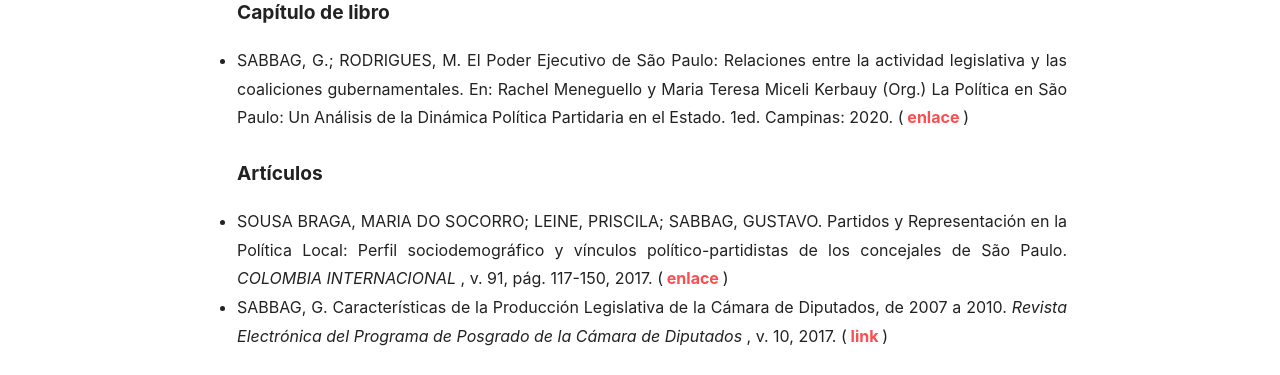
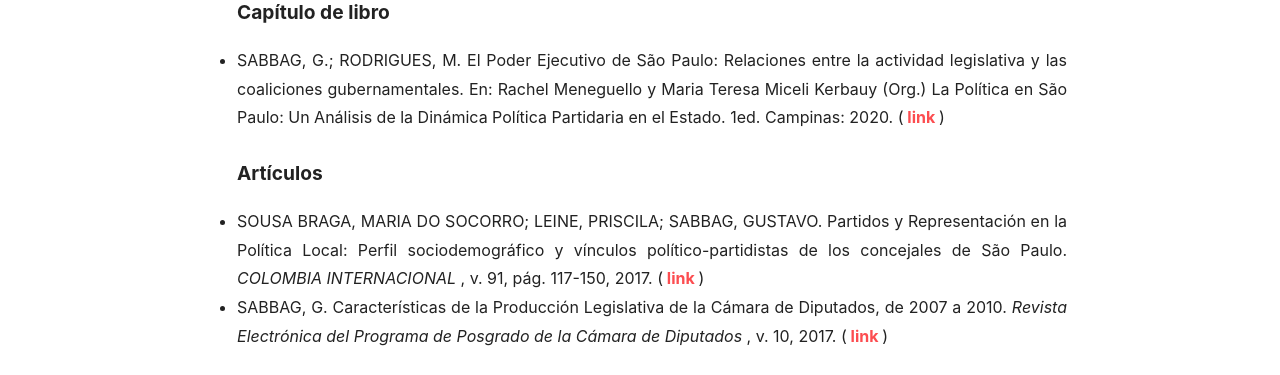
Before and after one commit to gustavosabbag/gustavosabbag.github.io, a Jekyll site: the page built from es/curriculum.html, in a window 1280 px wide and 1400 px high, scrolled down 846 px. Shown: the part 153-528 px from the top of the window. Built offline with Jekyll 4.4.1, drawn with Linux system fonts in a browser that asks for light colours; nearby versions of some CDN libraries.

Commit message:
Update curriculum.html

```diff
--- a/es/curriculum.html
+++ b/es/curriculum.html
@@ -38,12 +38,12 @@
 <h4> Capítulo de libro </h4>
 
 <li> SABBAG, G.; RODRIGUES, M. El Poder Ejecutivo de São Paulo: Relaciones entre la actividad legislativa y las coaliciones gubernamentales. En: Rachel Meneguello y Maria Teresa Miceli Kerbauy (Org.) La Política en São Paulo: Un Análisis de la Dinámica Política Partidaria en el Estado. </i> 1ed. Campinas: 2020.
-(<a href = "http://www.editoraunicamp.com.br/produto/520/politica-em-sao-paulo--uma-analise-da-dinamica-politicopartidaria-no-estado" title = "Enlace a el libro "> enlace </a>) </li>
+(<a href = "http://www.editoraunicamp.com.br/produto/520/politica-em-sao-paulo--uma-analise-da-dinamica-politicopartidaria-no-estado" title = "Enlace a el libro "> link </a>) </li>
 
 <h4> Artículos </h4>
 
 <li> SOUSA BRAGA, MARIA DO SOCORRO; LEINE, PRISCILA; SABBAG, GUSTAVO. Partidos y Representación en la Política Local: Perfil sociodemográfico y vínculos político-partidistas de los concejales de São Paulo. <i> COLOMBIA INTERNACIONAL </i>, v. 91, pág. 117-150, 2017. (<a href = "http://www.scielo.org.co/pdf/rci/n91/0121-5612-rci-91-00117.pdf"
-title = "Enlace al artículo"> enlace </a>) </li>
+title = "Enlace al artículo"> link </a>) </li>
 
 <li> SABBAG, G. Características de la Producción Legislativa de la Cámara de Diputados, de 2007 a 2010. <i> Revista Electrónica del Programa de Posgrado de la Cámara de Diputados </i>, v. 10, 2017.
 (<a href="http://e-legis.camara.leg.br/cefor/index.php/e-legis/article/view/300" title="Link to the article"> link </a> ) </li>
@@ -91,5 +91,5 @@
 <h2> Entrevista </h2>
 
 <li> Importantes parecidos y peligrosas diferencias entre Jair Bolsonaro y Donald Trump. <i> Infobae. </i> 2018
-(<a href = "https://www.infobae.com/america/mundo/2018/10/13/importantes-parecida-y-peligrosas-diferencias-entre-jair-bolsonaro-y-donald-trump/" título = "Enlace a la entrevista"> enlace </a>) </li>
+(<a href = "https://www.infobae.com/america/mundo/2018/10/13/importantes-parecida-y-peligrosas-diferencias-entre-jair-bolsonaro-y-donald-trump/" título = "Enlace a la entrevista"> link </a>) </li>
 </div>
```
